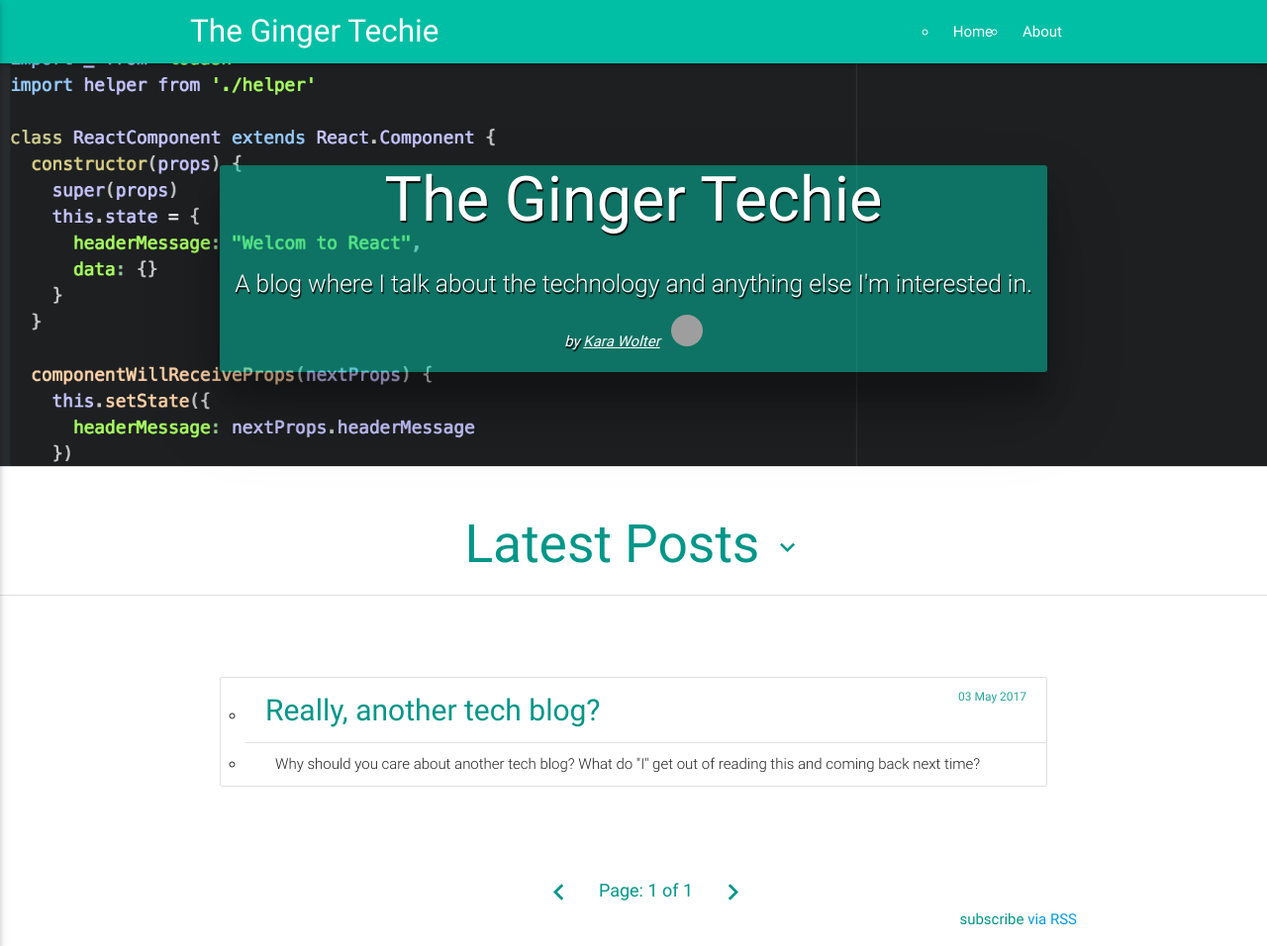
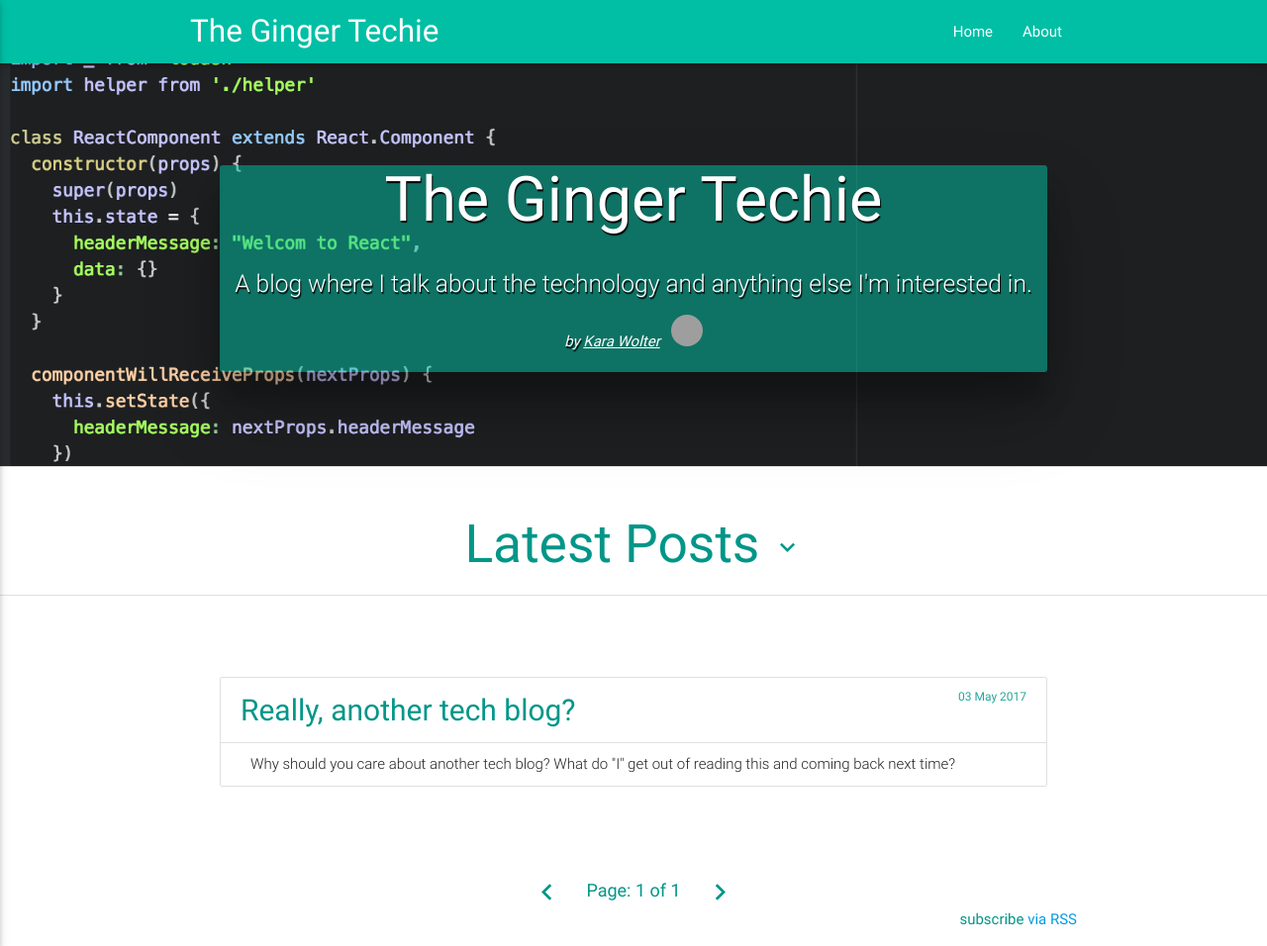
Before and after one commit to KaraWaldemer/KaraWaldemer.github.io, a Jekyll site: the page built from index.html, in a window 1280 px wide. Shown: the whole page at 99% size. Built offline with Jekyll 4.4.1, drawn with Linux system fonts in a browser that asks for light colours; the list of posts is cut into pages by our own code; grey boxes are pictures that could not be loaded.

Commit message:
fixing styling

```diff
--- a/assets/css/styles.scss
+++ b/assets/css/styles.scss
@@ -9,11 +9,11 @@
   padding: 0;
 }
 
-ul li{
+.post-content ul li{
   list-style-type: circle !important;
 }
 
-ul{
+.post-content ul{
   padding-left:25px !important;
 }
 
```
Also changed, not shown: assets/css/styles.css (+1 -1 lines).
